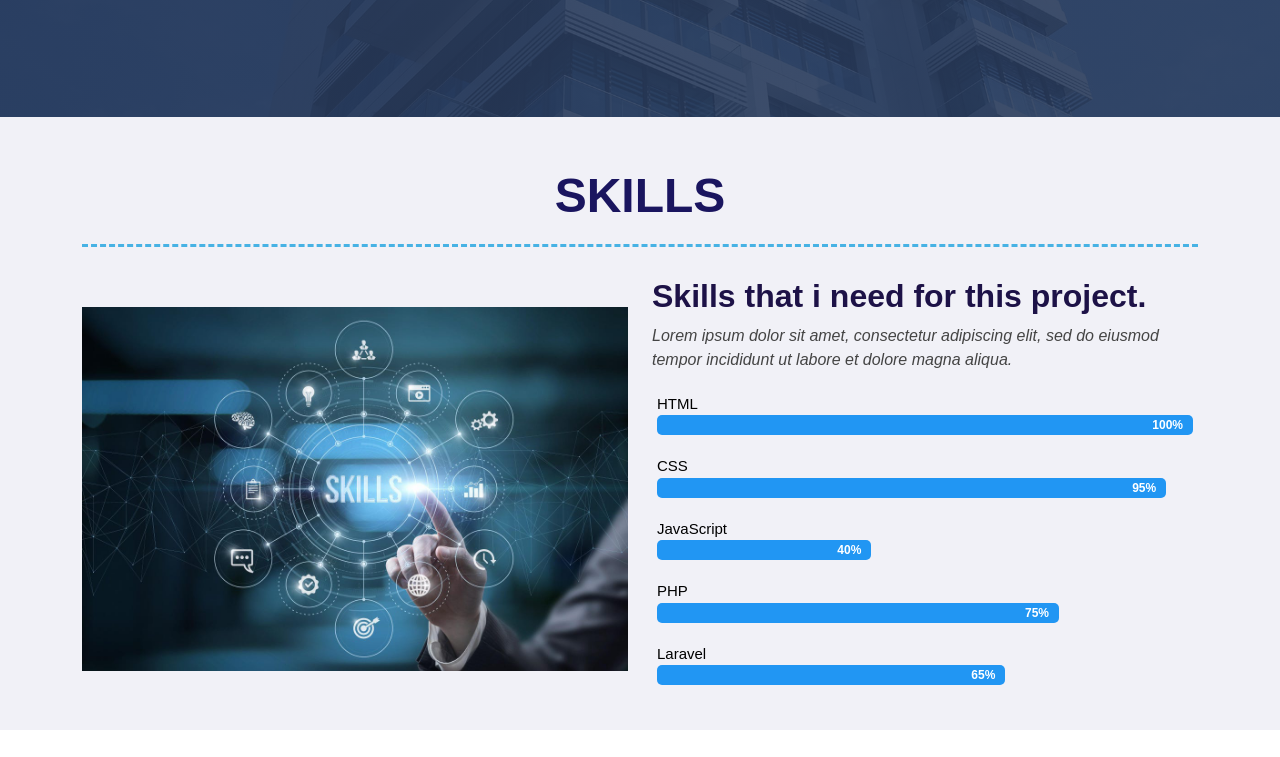
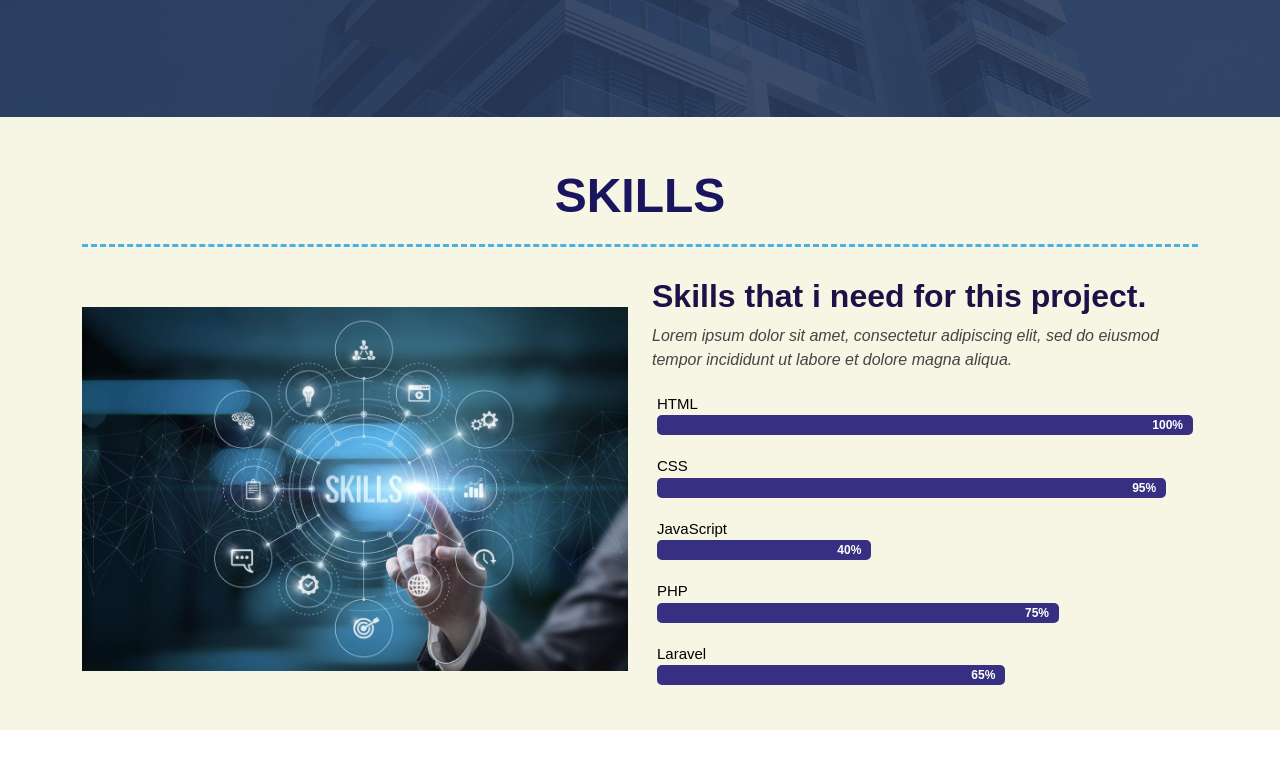
Before and after one commit to labib108/E-commerce-site, a plain HTML site: page index.html in a window 1280 px wide. Shown: the part 1121-1878 px from the top of the page. Drawn offline with Linux system fonts and the light colour scheme.

Commit message:
home page ok

```diff
--- a/css/style.css
+++ b/css/style.css
@@ -226,7 +226,7 @@ a {
 }
 
 #skills {
-    background: #f1f1f7;
+    background: #f7f5e3;
     padding-bottom: 30px;
     padding-top: 30px;
 }
@@ -248,11 +248,11 @@ a {
 }
 
 .skills-content {
-    background-color: #f1f1f7;
+    background-color: #f7f5e3;
 }
 
 .progress-bar-container {
-    background-color: #f1f1f7;
+    background-color: #f7f5e3;
     padding: 5px;
     margin: 5px 0;
 }
@@ -265,14 +265,14 @@ a {
 }
 
 .progress-bar {
-    background-color: #2196f3;
+    background-color: #372f81;
     color: #fff;
     padding: 10px;
     text-align: center;
     border-radius: 5px;
     margin-bottom: 5px;
     height: 10px;
-    transition: height 0.9s;
+
     position: relative;
 }
 
```
